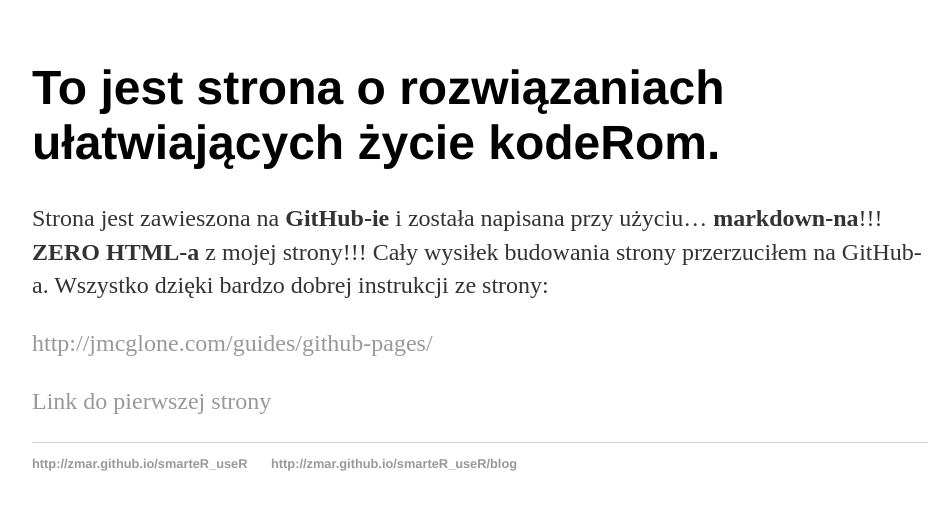
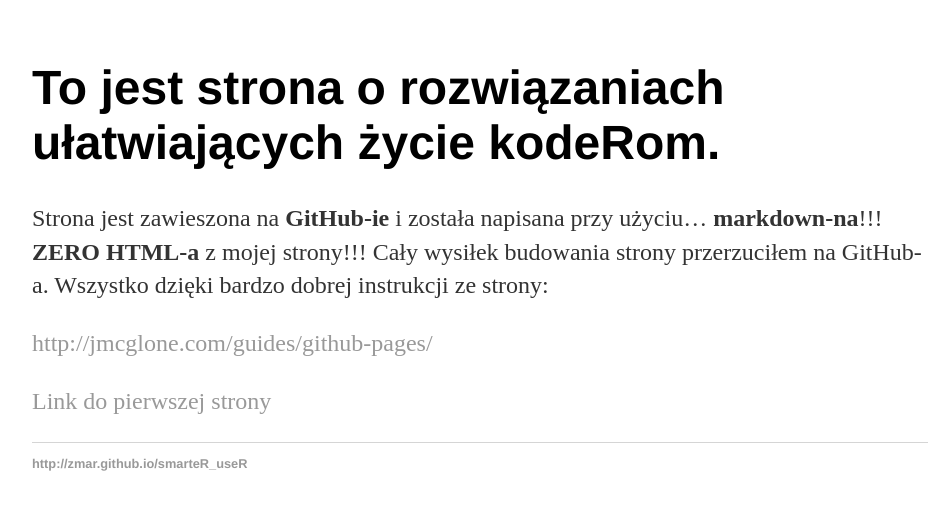
Before and after one commit to zmar/SmarteR_useR, a Jekyll site: the page built from index.md, in a window 1280 px wide. Shown: the top 510 px of the page, without its empty margins (160-1104 px from the left). Built offline with Jekyll 4.4.1, drawn with Linux system fonts in a browser that asks for light colours.

Commit message:
Update default.html

```diff
--- a/_layouts/default.html
+++ b/_layouts/default.html
@@ -13,7 +13,6 @@
 			<footer>
 	    			<ul>
 	        			<li><a href="http://zmar.github.io/smarteR_useR">http://zmar.github.io/smarteR_useR</a></li>
-	        			<li><a href="http://zmar.github.io/smarteR_useR/blog">http://zmar.github.io/smarteR_useR/blog</a></li>
 				</ul>
 			</footer>
 		</body>
```
